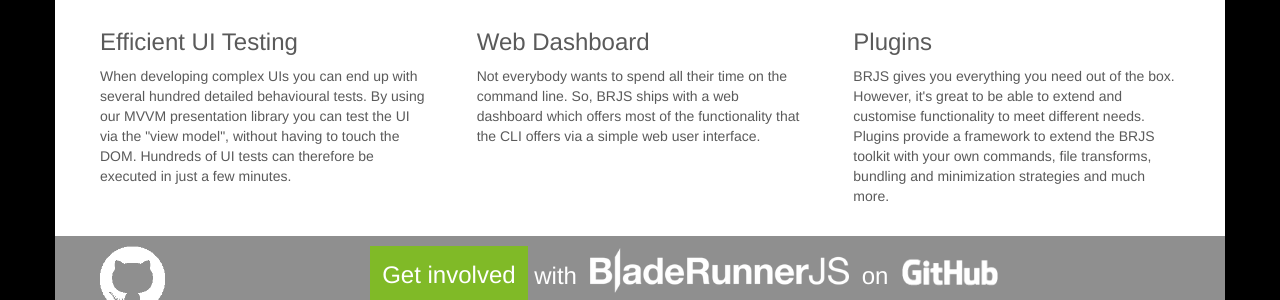
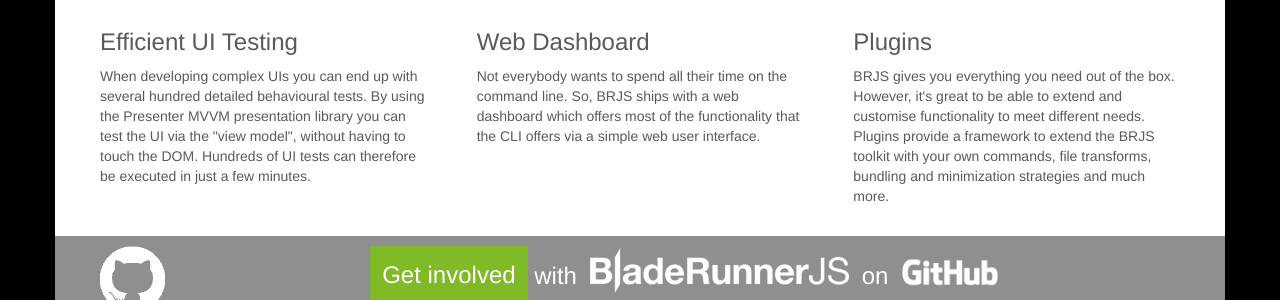
Before and after one commit to BladeRunnerJS/brjs-site, a Jekyll site: the page built from index.html, in a window 1280 px wide. Shown: the part 1220-1520 px from the top of the page. Built offline with Jekyll 4.4.1, drawn with Linux system fonts in a browser that asks for light colours.

```diff
--- a/index.html
+++ b/index.html
@@ -89,7 +89,7 @@
 
     <div class="col-lg-4">
       <h3>Efficient UI Testing</h3>
-      <p>When developing complex UIs you can end up with several hundred detailed behavioural tests. By using our MVVM presentation library you can test the UI via the "view model", without having to touch the DOM. Hundreds of UI tests can therefore be executed in just a few minutes.</p>
+      <p>When developing complex UIs you can end up with several hundred detailed behavioural tests. By using the Presenter MVVM presentation library you can test the UI via the "view model", without having to touch the DOM. Hundreds of UI tests can therefore be executed in just a few minutes.</p>
     </div><!-- /.col-lg-4 -->
     <div class="col-lg-4">
       <h3>Web Dashboard</h3>
```
